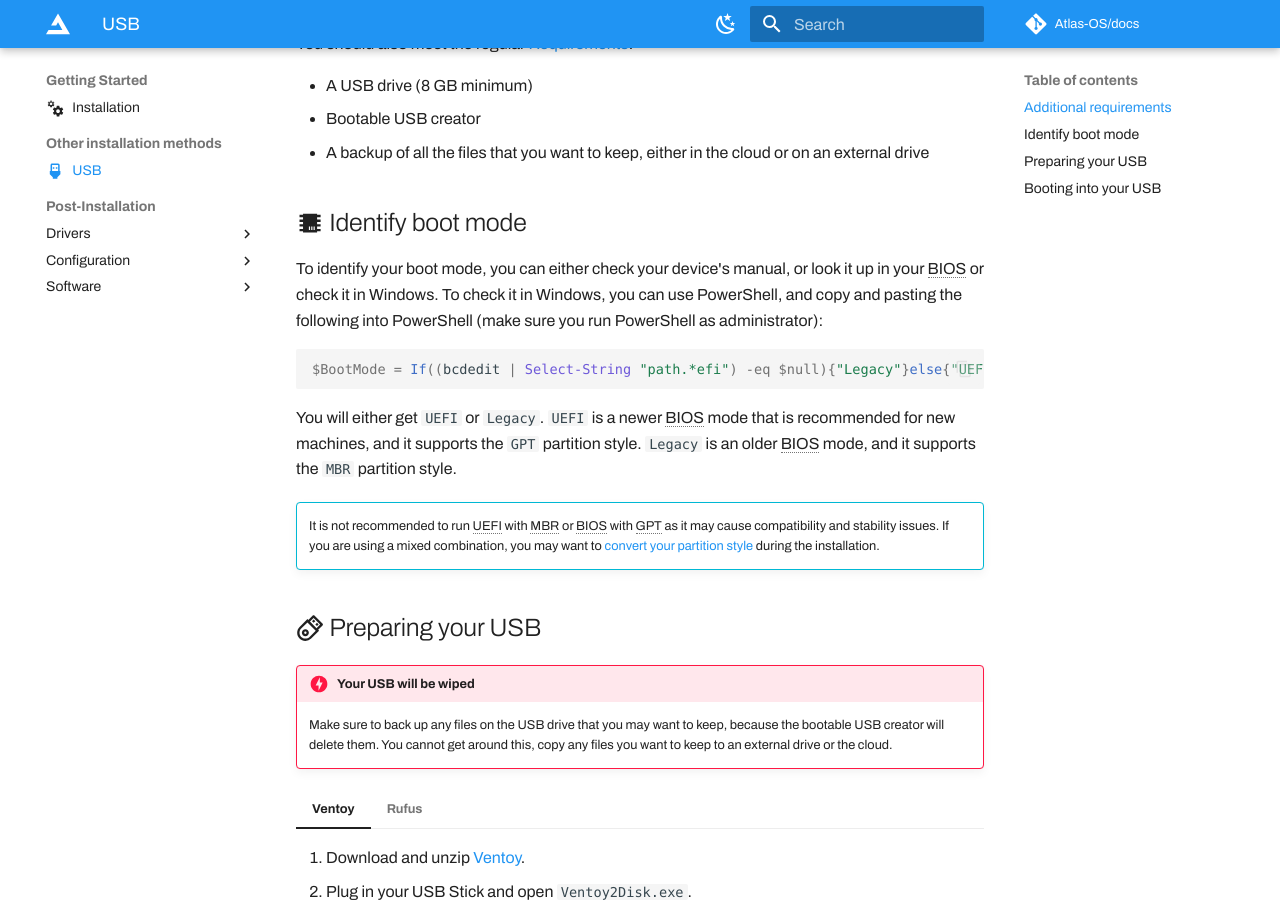
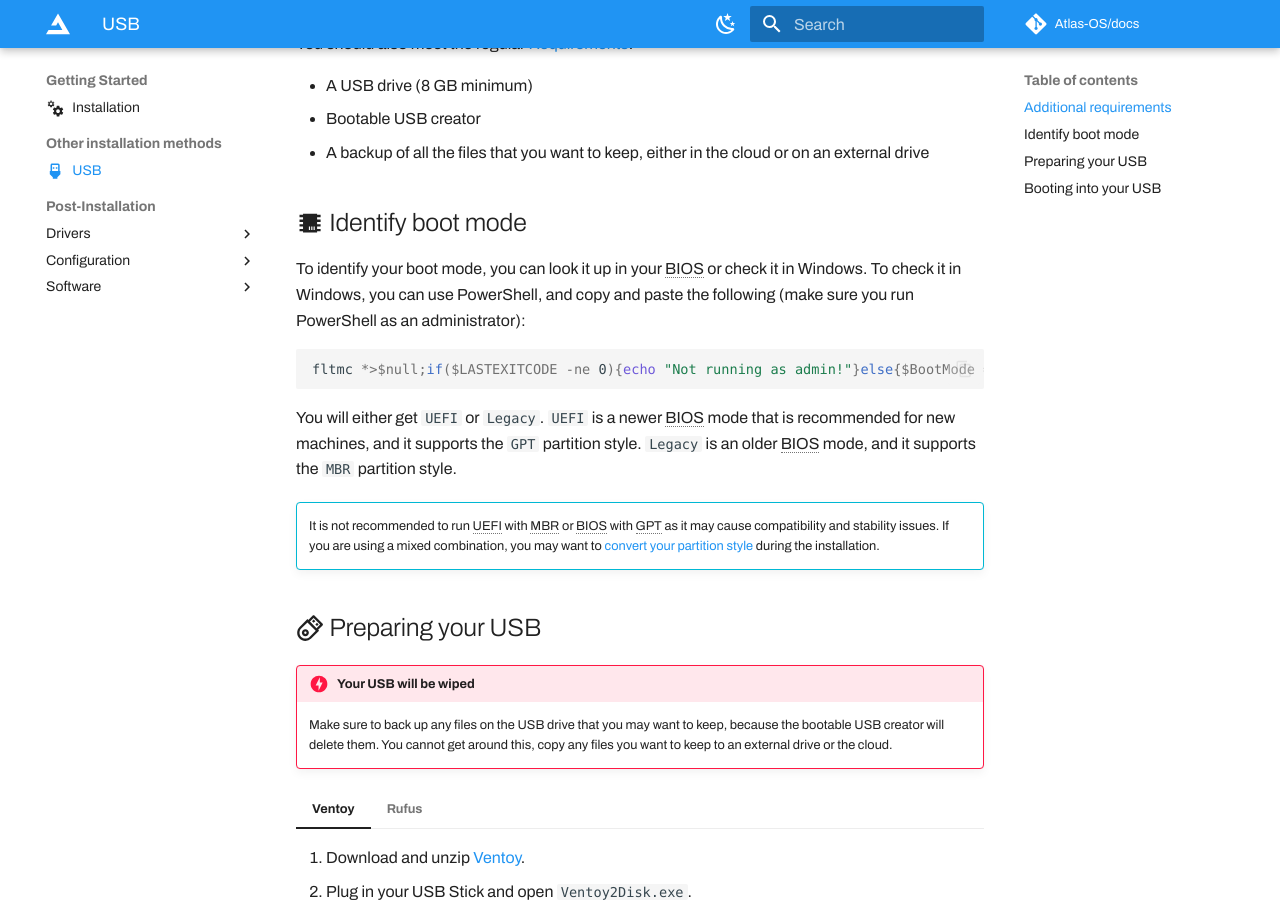
Before and after one commit to Atlas-OS/docs, an MkDocs documentation site: the page built from docs/getting-started/other-installation-methods/usb.md, in a window 1280 px wide and 900 px high, scrolled down 338 px. Built offline with MkDocs 1.6.1 and Material for MkDocs 9.7.7, drawn with Linux system fonts in a browser that asks for light colours; some web fonts are replaced; comment, search, counter and statistics services are not loaded.

Commit message:
feat: add admin check to boot mode USB docs

````diff
--- a/docs/getting-started/other-installation-methods/usb.md
+++ b/docs/getting-started/other-installation-methods/usb.md
@@ -15,11 +15,11 @@ You should also meet the regular [Requirements](/getting-started/installation/#r
 
 ## :material-chip: Identify boot mode
 
-To identify your boot mode, you can either check your device's manual, or look it up in your BIOS or check it in Windows.
-To check it in Windows, you can use PowerShell, and copy and pasting the following into PowerShell (make sure you run PowerShell as administrator):
+To identify your boot mode, you can look it up in your BIOS or check it in Windows.
+To check it in Windows, you can use PowerShell, and copy and paste the following (make sure you run PowerShell as an administrator):
 
 ```PowerShell
-$BootMode = If((bcdedit | Select-String "path.*efi") -eq $null){"Legacy"}else{"UEFI"}; Write-Host "Computer is running in $BootMode boot mode."
+fltmc *>$null;if($LASTEXITCODE -ne 0){echo "Not running as admin!"}else{$BootMode = If(bcdedit | Select-String "path.*efi"){"UEFI"}else{"legacy"};echo "Computer is running in $BootMode boot mode."}
 ```
 
 You will either get ``UEFI`` or ``Legacy``. ``UEFI`` is a newer BIOS mode that is recommended for new machines, and it supports the ``GPT`` partition style. ``Legacy`` is an older BIOS mode, and it supports the ``MBR`` partition style.
````
